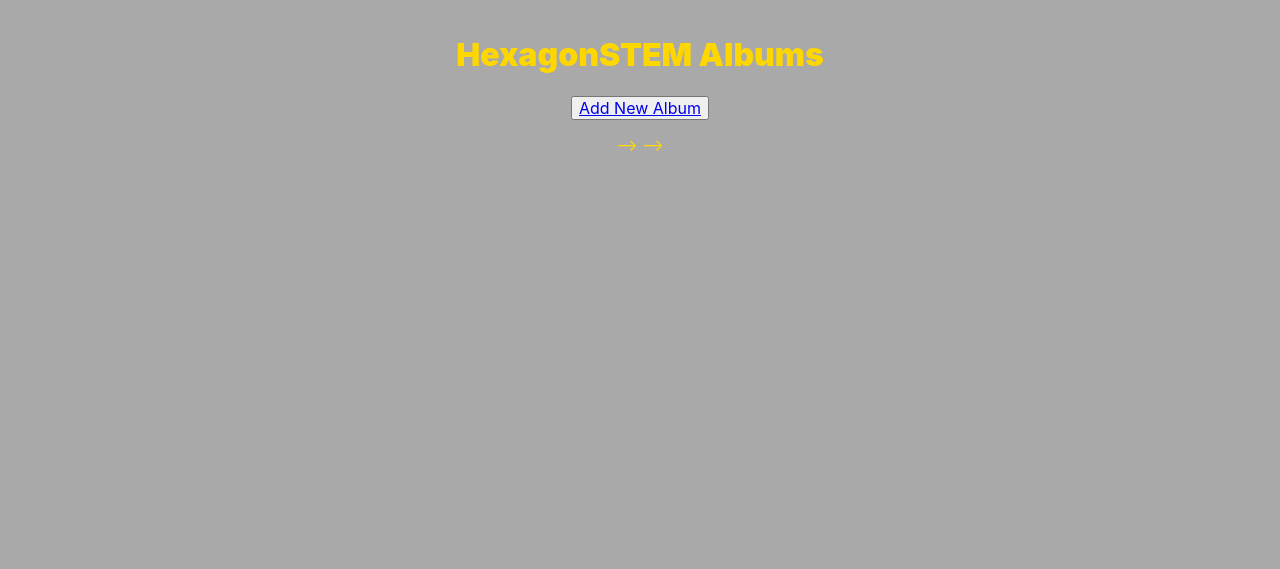
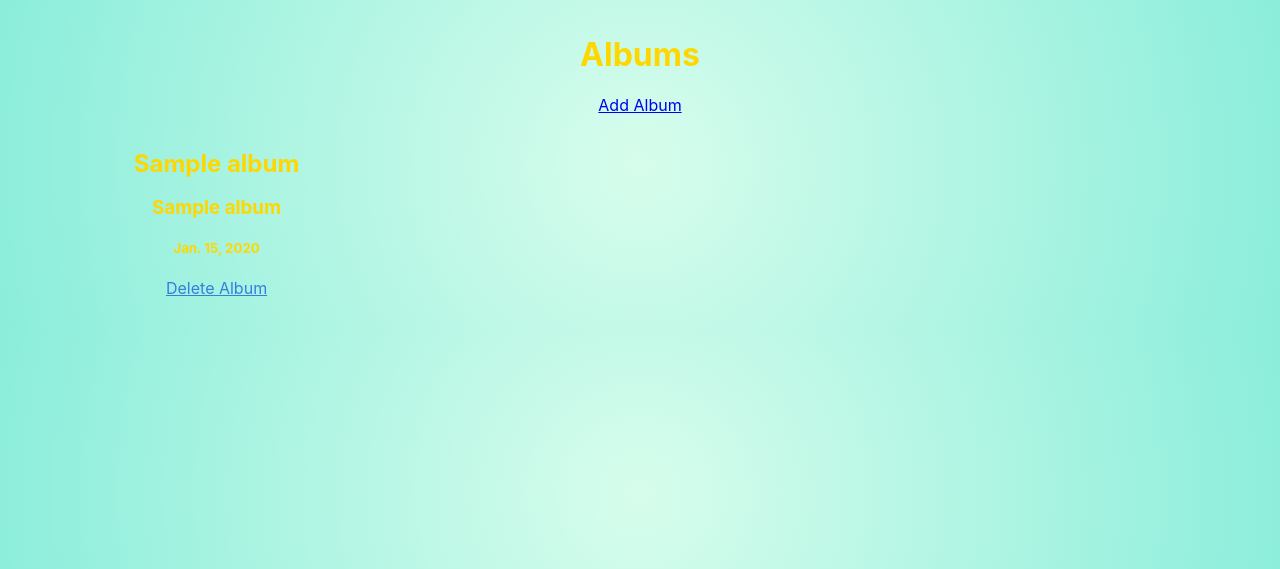
Before and after one commit to momentum-morehouse/django-music-hexagon-stem, a Django app: page / in a window 1280 px wide. Shown: the top 569 px of the page. Run offline with Django 3.2, Linux system fonts and the light colour scheme; tables that the repository leaves empty hold one stand-in row (values such as "Sample post"); some libraries are stand-ins or nearby versions.

Commit message:
modify "albums":

```diff
--- a/mymusic/forms.py
+++ b/mymusic/forms.py
@@ -9,5 +9,5 @@ class AlbumForm(forms.ModelForm):
             'artist_name',
             'date_released',
         ]
-        widgets = {'date_released': forms.SelectDateWidget()
-        }
+        # widgets = {'date_released': forms.SelectDateWidget()
+        # }
--- a/mymusic/views.py
+++ b/mymusic/views.py
@@ -6,7 +6,7 @@ from .forms import AlbumForm
 # Create your views here.
 def index(request):
   all_albums = Album.objects.all()
-  return render(request, "mymusic/list_albums.html", {"all_albums": all_albums})
+  return render(request, "mymusic/list_albums.html", {"albums": all_albums})
 
 def add_albums(request):
      if request.method == 'GET':
@@ -16,7 +16,6 @@ def add_albums(request):
          if form.is_valid():
              form.save()
              return redirect(to='list_albums')
-
      return render(request, "mymusic/add_albums.html", {"form": form})
 
 def delete_albums(request, pk):
@@ -24,4 +23,4 @@ def delete_albums(request, pk):
      if request.method == 'POST':
          album.delete()
          return redirect(to='index')
-     return render(request, "mymusic/delete_albums.html", context={"album": album})
+     return render(request, "mymusic/delete_albums.html", context={"albums": album})
--- a/templates/mymusic/edit_albums.html
+++ b/templates/mymusic/edit_albums.html
@@ -1,15 +1,16 @@
 {% extends "base.html" %}
 
 {% block content %}
-<h1>Edit Albums</h1>
+<h1>Edit Contact</h1>
 
 <div>
   <form action="{% url 'edit_albums' pk=album.pk %}" method="POST">
     {% csrf_token %}
     {{ form.as_p }}
     <div>
-      <button type="submit">Update Albums</button>
+      <button type="submit">Edit Album</button>
     </div>
+    <!-- <a href="{% url 'list_albums' %}">Go Back</a> -->
   </form>
 </div>
 {% endblock %}
--- a/templates/mymusic/list_albums.html
+++ b/templates/mymusic/list_albums.html
@@ -1,43 +1,32 @@
 {% extends "base.html" %}
 
 {% block content %}
+<!-- <body style="background-color: #D7FDEC;"> -->
+<body style=" background: radial-gradient(circle, rgba(215,253,236,1) 0%, rgba(139,237,219,1) 100%);">
+<div class="container">
+  <h1>Albums</h1>
 
-<h1><strong>HexagonSTEM Albums</strong></h1>
 
-<p><button><a href="{% url 'add_albums' %}">Add New Album</a></button></p> -->
+  <a href="{% url 'add_albums' %}">Add Album</a>
 
-<!-- <p><button><a class="add" href="{% url 'add_albums' %}">Add New Album</a></button></p> --> -->
 
-  <!-- <div class="everything"> -->
-    <!-- <div class="albums"> -->
-        <!-- <div id="loop"> -->
-    <div class="flex flex-wrap">
 
-          {% for album in albums %}
+  <div class="original">
 
-          <div class="w-33 pa3">
+    {% for album in albums %}
+    <div class="w-33 pa3">
 
-          <div class="flex">
-            <!-- <div > -->
-          <h2> "{{ album.title }}" </h2>
-          <!-- <img src="{{ album.image_url }}" height='200' width='250'> -->
+      <h2>{{ album.title }}</h2>
+      <h3>{{ album.artist_name }}</h3>
+      <h5>{{ album.date_released }}</h5>
 
-          {% if album.artist %}
-            <div ></div>
-            <div>by: {{ album.artist_name }}</div>
-          {% endif %}
+      <a class="blue" href="{% url 'delete_albums' pk=album.pk %}">Delete Album</a>
+    </div>
 
-          {% if album.released %}
-            <div class="pr2"></div>
-            <div>released: {{ album.date_released }}</div>
-          {% endif %}
 
-          <p><a href="{% url 'delete_albums' pk=albums.pk %}">Delete Album</a></p>
-          </div>
-          </div>
-          <br>
-          {% endfor %}
-        </div>
+    {% endfor %}
   </div>
+
 </div>
+
 {% endblock %}
```
Also changed, not shown: templates/mymusic/delete_albums.html (+5 -4 lines).
